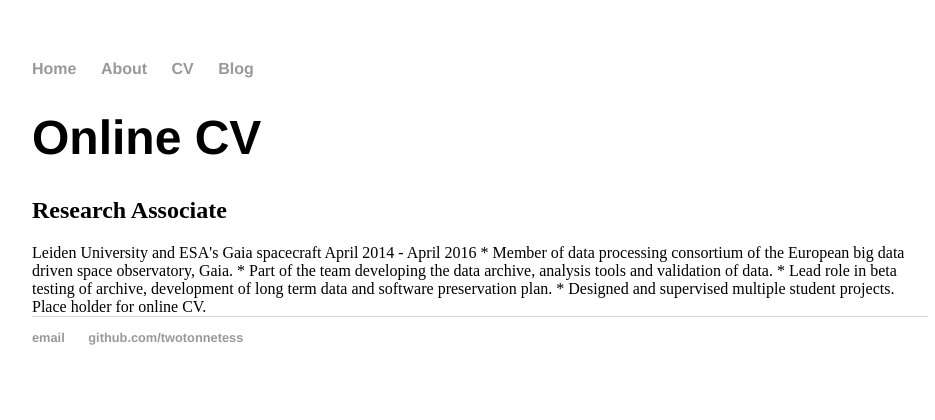
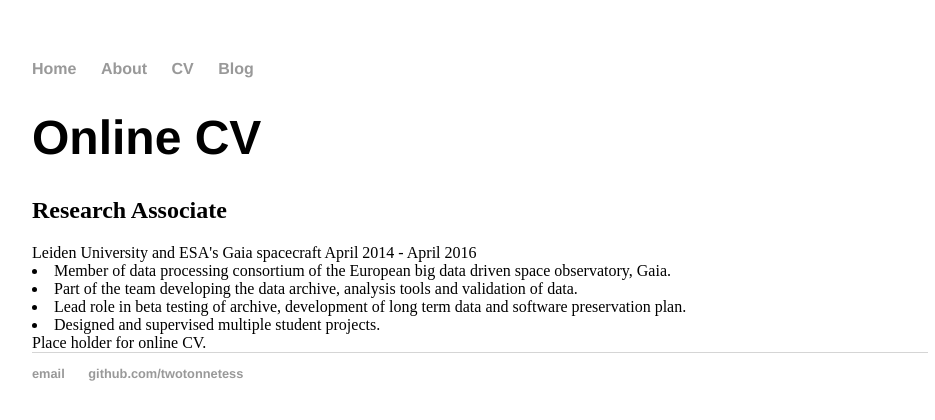
Before and after one commit to twotonnetess/twotonnetess.github.io, a Jekyll site: the page built from cv/index.html, in a window 1280 px wide. Shown: the top 420 px of the page, without its empty margins (160-1095 px from the left). Built offline with Jekyll 4.4.1, drawn with Linux system fonts in a browser that asks for light colours.

```diff
--- a/cv/index.html
+++ b/cv/index.html
@@ -8,9 +8,9 @@ title: An online CV
 <h2> Research Associate </h2>
 Leiden University and ESA's Gaia spacecraft April 2014 - April 2016
 
-* Member of data processing consortium of the European big data driven space observatory, Gaia.
-* Part of the team developing the data archive,  analysis tools and validation of data.
-* Lead role in beta testing of archive, development of long term data and software preservation plan.
-* Designed and supervised multiple student projects.
+<li> Member of data processing consortium of the European big data driven space observatory, Gaia. </li>
+<li> Part of the team developing the data archive,  analysis tools and validation of data.</li>
+<li> Lead role in beta testing of archive, development of long term data and software preservation plan. </li>
+<li> Designed and supervised multiple student projects. </li>
 
 Place holder for online CV.
```
